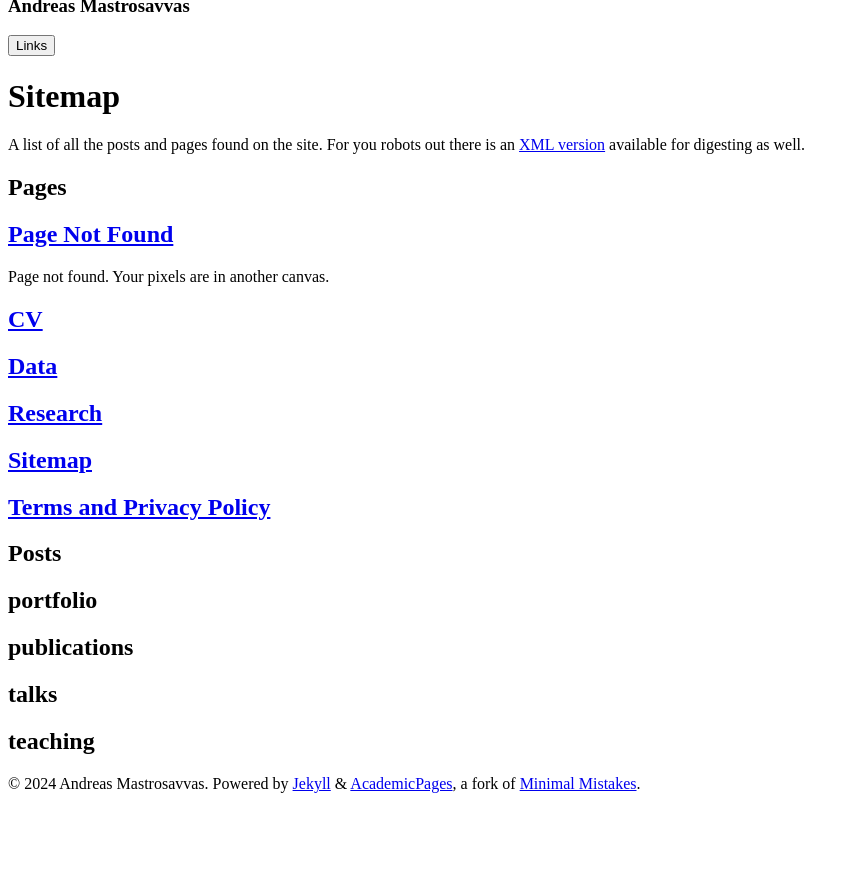
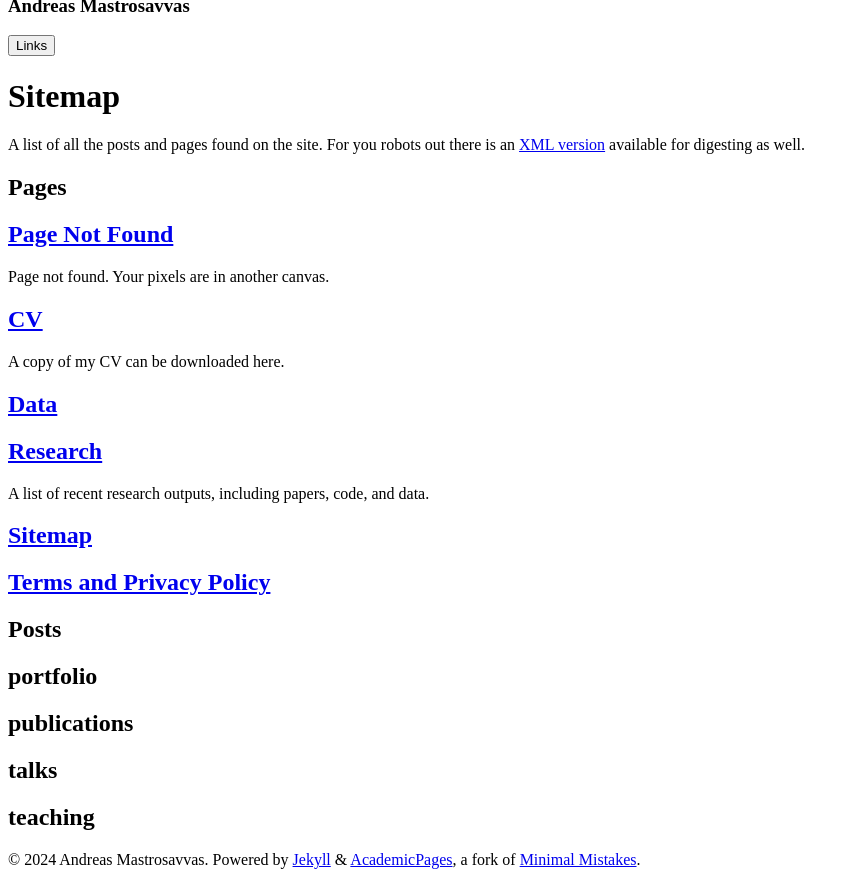
Before and after one commit to amastrosavvas/amastrosavvas.github.io, a Jekyll site: the page built from _pages/sitemap.md, in a window 1280 px wide, cut to the strip 458-1345 px from the top of the page. Shown: the whole strip, without its empty margins (0-855 px from the left). Built offline with Jekyll 4.4.1, drawn with Linux system fonts in a browser that asks for light colours; a script bundle is joined from its source files by our own code; before the commit the page ends 1269 px from its top, so only the background shows below that.

Commit message:
add page descriptions

```diff
--- a/_pages/cv.md
+++ b/_pages/cv.md
@@ -1,6 +1,7 @@
 ---
 layout: archive
 title: "CV"
+excerpt: "A copy of my CV can be downloaded here."
 permalink: /cv/
 author_profile: true
 ---
--- a/_pages/research.md
+++ b/_pages/research.md
@@ -1,7 +1,7 @@
 ---
 permalink: /research/
 title: "Research"
-excerpt:
+excerpt: "A list of recent research outputs, including papers, code, and data."
 author_profile: true
 
 ---
```
Also changed, not shown: 5 other files.
